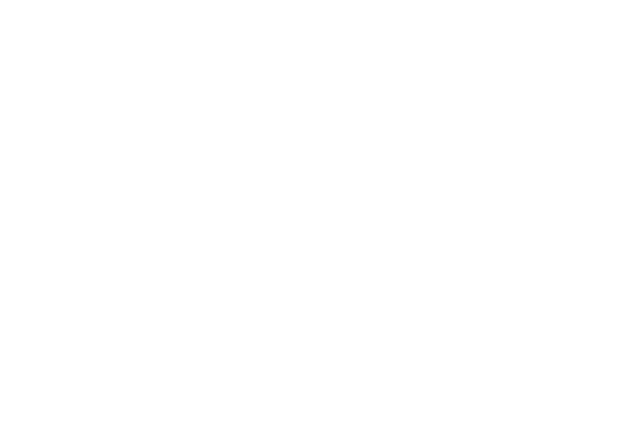
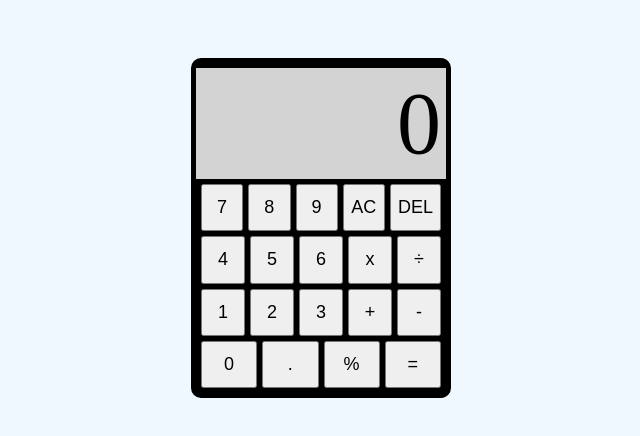
Before and after one commit to samuelmui8/calculator, a plain HTML site: page index.html in a window 1280 px wide. Shown: the whole page, without its empty margins (319-959 px from the left). Drawn offline with Linux system fonts and the light colour scheme.

Commit message:
Implement UI

```diff
--- a/index.html
+++ b/index.html
@@ -4,9 +4,41 @@
     <meta charset="UTF-8" />
     <meta name="viewport" content="width=device-width, initial-scale=1.0" />
     <title>Calculator</title>
+    <link rel="stylesheet" href="style.css" />
+    <script src="script.js" defer></script>
   </head>
   <body>
     <div class="container">
-		</div>
+      <div class="display">0</div>
+      <div class="inputArea">
+        <div class="inputRow">
+          <button>7</button>
+          <button>8</button>
+          <button>9</button>
+          <button>AC</button>
+          <button>DEL</button>
+        </div>
+        <div class="inputRow">
+          <button>4</button>
+          <button>5</button>
+          <button>6</button>
+          <button>x</button>
+          <button>÷</button>
+        </div>
+        <div class="inputRow">
+          <button>1</button>
+          <button>2</button>
+          <button>3</button>
+          <button>+</button>
+          <button>-</button>
+        </div>
+        <div class="inputRow">
+          <button>0</button>
+          <button>.</button>
+          <button>%</button>
+          <button>=</button>
+        </div>
+      </div>
+    </div>
   </body>
 </html>
--- a/script.js
+++ b/script.js
@@ -14,8 +14,8 @@ function divide(x, y) {
 	return x / y;
 }
 
-function operate(leftNum, rightNum, op) {
-	return op(leftNum, rightNum);
+function operate(leftOperand, rightOperand, operator) {
+	return operator(leftOperand, rightOperand);
 }
 
-let leftNum, rightNum, op;
+let leftOperand, rightOperand, operator;
--- a/style.css
+++ b/style.css
@@ -1,4 +1,50 @@
 body {
     display: flex;
     justify-content: center;
+    background-color: aliceblue;
 }
+
+.container {
+    border: 10px solid black;
+    border-radius: 10px;
+    background-color: black;
+    gap: 5px;
+    margin-top: 50px;
+    display: flex;
+    flex-direction: column;
+    justify-content: center;
+    align-items: center;
+    width: 30vh;
+    height: 40vh;
+    min-height: 300px;
+}
+
+.display {
+    width: 100%;
+    display: flex;
+    flex: 1;
+    background-color: lightgray;
+    font-size: 5.5em;
+    padding: 5px;
+    justify-content: flex-end;
+}
+
+.inputArea {
+    width: 100%;
+    display: flex;
+    flex-direction: column;
+    gap: 5px;
+    flex: 4;
+}
+
+.inputRow {
+    display: flex;
+    justify-content: center;
+    gap: 5px;
+    flex: 1;
+}
+
+button {
+    flex: 1;
+    font-size: large;
+}
```
